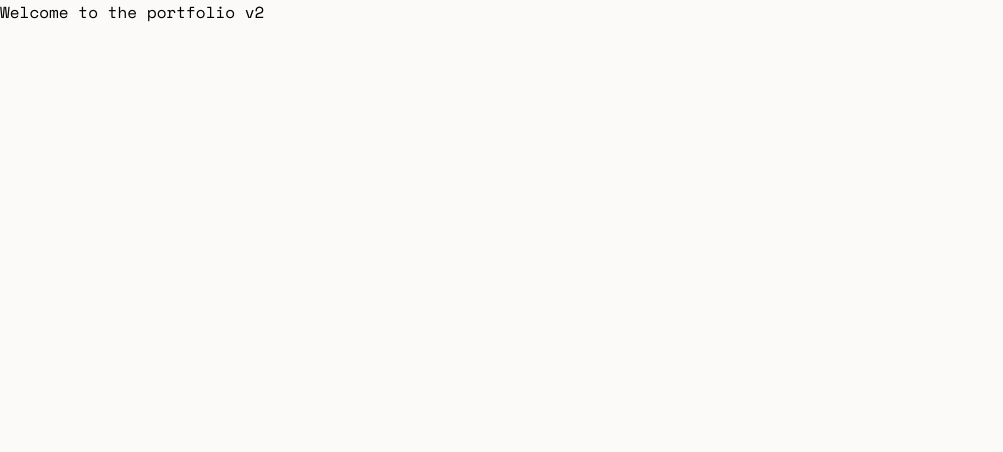
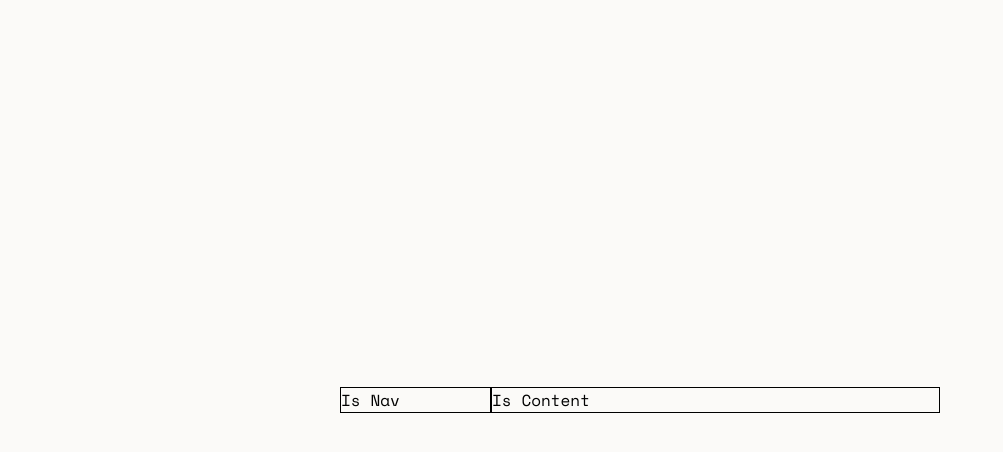
Before and after one commit to danicolms/portfolio, a React (Vite) app: page / in a window 1280 px wide. Shown: the top 452 px of the page, without its empty margins (0-1003 px from the left). Built offline with nearby package versions, Linux system fonts and the light colour scheme.

Commit message:
:sparkles:  nav & content

```diff
--- a/src/views/Home/index.js
+++ b/src/views/Home/index.js
@@ -1,7 +1,15 @@
 import React from "react";
+import "./styles.css";
 
 const Home = () => {
-  return <div>Welcome to the portfolio v2</div>;
+  return (
+    <div className="container">
+      <div className="viewer">
+        <nav className="viewer__item viewer__nav"> Is Nav</nav>
+        <section className="viewer__item viewer__content"> Is Content </section>
+      </div>
+    </div>
+  );
 };
 
 export default Home;
--- a/src/views/Home/styles.css
+++ b/src/views/Home/styles.css
@@ -0,0 +1,24 @@
+.container {
+  display: flex;
+  justify-content: center;
+  align-items: center;
+  height: 100vh;
+}
+
+.viewer {
+  max-width: 75vh;
+  flex: 1;
+  display: flex;
+}
+
+.viewer__item {
+  border: 1px solid black;
+}
+
+.viewer__nav {
+  flex: 1;
+}
+
+.viewer__content {
+  flex: 3;
+}
```
